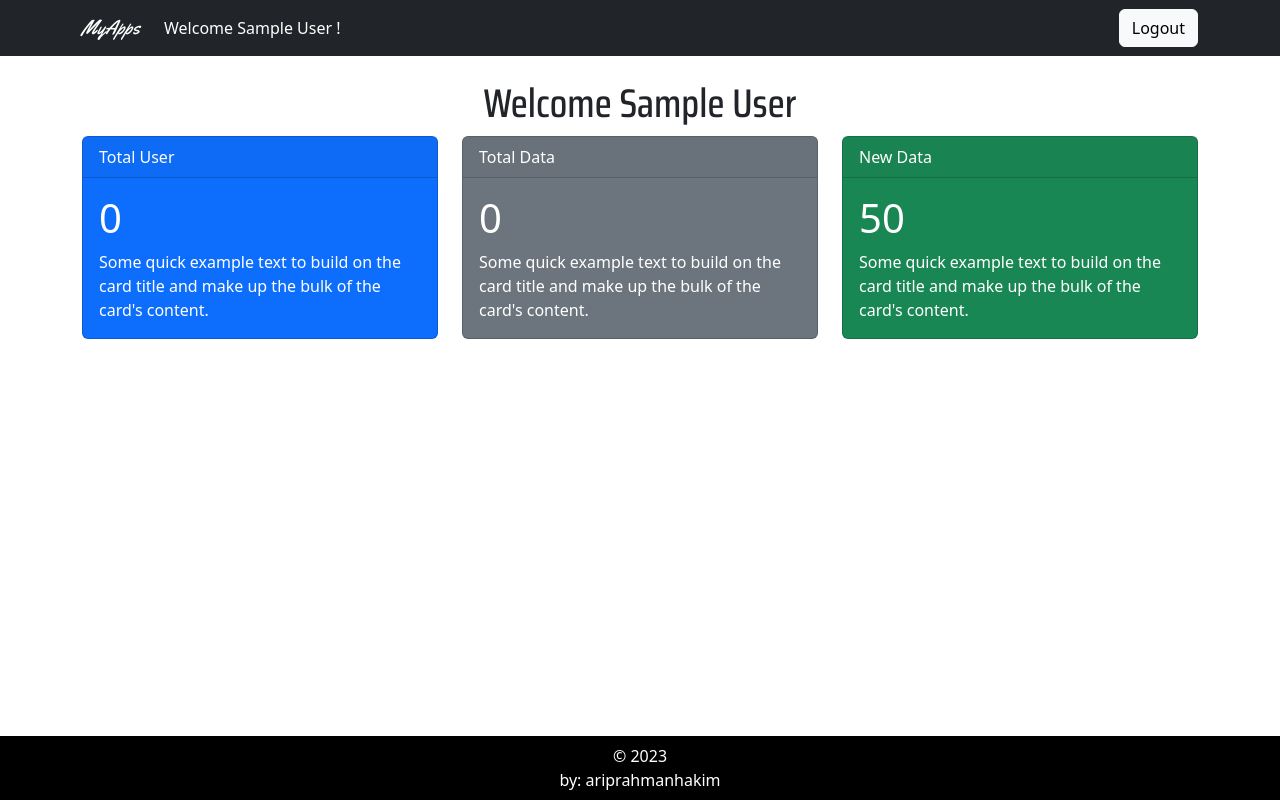
After one commit to ariprahmanhakim98/invitation, a CodeIgniter app: page /myApps/index.php/invite/c_invitation/info in a window 1280 px wide. The commit adds this page. Run offline with CodeIgniter, Linux system fonts and the light colour scheme; the visitor is signed in with stand-in values (Sample User, id 1); data that the repository does not hold is empty; some libraries are stand-ins or nearby versions.

Commit message:
add menu info for admin

```diff
--- a/application/config/config.php
+++ b/application/config/config.php
@@ -24,7 +24,7 @@ defined('BASEPATH') OR exit('No direct script access allowed');
 |
 */
 $config['base_url'] = 'localhost/myApps';
-
+// $config['base_url'] = 'localhost';
 /*
 |--------------------------------------------------------------------------
 | Index File
@@ -458,8 +458,8 @@ $config['global_xss_filtering'] = FALSE;
 | 'csrf_regenerate' = Regenerate token on every submission
 | 'csrf_exclude_uris' = Array of URIs which ignore CSRF checks
 */
-// $config['csrf_protection'] = TRUE;
-$config['csrf_protection'] = FALSE;
+$config['csrf_protection'] = TRUE;
+// $config['csrf_protection'] = FALSE;
 $config['csrf_token_name'] = 'csrf_test_name';
 $config['csrf_cookie_name'] = 'csrf_cookie_name';
 $config['csrf_expire'] = 7200;
--- a/application/controllers/invite/C_invitation.php
+++ b/application/controllers/invite/C_invitation.php
@@ -65,4 +65,17 @@ class C_invitation extends CI_Controller
 		redirect('http://localhost/myApps/invite/c_invitation');
 	}
 
+	function info()
+	{
+		$tbl = 'tbl_invitation';
+		$tbl2 = 'users';
+		// $log = ('' =>$this->session->userdata("nama"));
+
+		$data['user'] = $this->model->geted($tbl2)->num_rows();
+		$data['data'] = $this->model->geted($tbl)->num_rows();
+
+		// var_dump($data['user']);
+		$this->load->view('info_v', $data);
+	}
+
 }
--- a/application/models/M_invitation.php
+++ b/application/models/M_invitation.php
@@ -41,4 +41,10 @@ class M_invitation extends CI_Model
         return $dbarif->select('*')->from($gettable)->where($where)->like($where2)->get();
     }
 
+	function geted($gettable)
+    {
+        $dbarif = $this->load->database('default', TRUE);
+        return $dbarif->select('*')->from($gettable)->get();
+    }
+
 }
--- /dev/null
+++ b/application/views/info_v.php
@@ -0,0 +1,91 @@
+<!doctype html>
+<html lang="en">
+
+<head>
+	<meta charset="utf-8">
+	<meta name="viewport" content="width=device-width, initial-scale=1">
+	<title>MyApps</title>
+	<link href="https://cdn.jsdelivr.net/npm/bootstrap@5.3.0-alpha3/dist/css/bootstrap.min.css" rel="stylesheet" integrity="sha384-KK94CHFLLe+nY2dmCWGMq91rCGa5gtU4mk92HdvYe+M/SXH301p5ILy+dN9+nJOZ" crossorigin="anonymous">
+	<link rel="stylesheet" href="https://cdn.jsdelivr.net/npm/izitoast/dist/css/iziToast.min.css">
+	<link rel="stylesheet" type="text/css" href="../../assets/css/styled.css">
+
+</head>
+
+<body>
+	<nav class="navbar navbar-expand-lg bg-dark" data-bs-theme="dark">
+		<div class="container">
+			<a class="navbar-brand myapps" href="#">MyApps</a>
+			<button class="navbar-toggler" type="button" data-bs-toggle="collapse" data-bs-target="#navbarSupportedContent" aria-controls="navbarSupportedContent" aria-expanded="false" aria-label="Toggle navigation">
+				<span class="navbar-toggler-icon"></span>
+			</button>
+			<div class="collapse navbar-collapse" id="navbarSupportedContent">
+				<ul class="navbar-nav me-auto mb-2 mb-lg-0">
+					<li class="nav-item">
+						<a class="nav-link active">Welcome <?php echo $this->session->userdata("nama"); ?> !</a>
+					</li>
+					<?php if ($this->session->userdata("nama") == 'admin') : ?>
+						<li class="nav-item">
+							<a href="../../invite/c_invitation" class="nav-link active">list</a>
+						</li>
+						<li class="nav-item">
+							<a href="#" class="nav-link active">Info</a>
+						</li>
+					<?php endif; ?>
+				</ul>
+				<form class="d-flex">
+					<a href="../c_auth/logout">
+						<button type="button" class="btn btn-light">Logout</button>
+					</a>
+				</form>
+			</div>
+		</div>
+	</nav>
+	<div class="container mt-4" style="margin-bottom: 100px">
+		<div class="text-center">
+			<h1 class="list">Welcome <?php echo $this->session->userdata("nama"); ?></h1>
+		</div>
+		<div class="row">
+			<div class="col-lg-4">
+				<div class="card text-bg-primary mb-3">
+					<div class="card-header">Total User</div>
+					<div class="card-body">
+						<h1 class="card-title"><?= $user ?></h1>
+						<p class="card-text">Some quick example text to build on the card title and make up the bulk of the card's content.</p>
+					</div>
+				</div>
+			</div>
+			<div class="col-lg-4">
+				<div class="card text-bg-secondary mb-3">
+					<div class="card-header">Total Data</div>
+					<div class="card-body">
+						<h1 class="card-title"><?= $data ?></h1>
+						<p class="card-text">Some quick example text to build on the card title and make up the bulk of the card's content.</p>
+					</div>
+				</div>
+			</div>
+			<div class="col-lg-4">
+				<div class="card text-bg-success mb-3">
+					<div class="card-header">New Data</div>
+					<div class="card-body">
+						<h1 class="card-title">50</h1>
+						<p class="card-text">Some quick example text to build on the card title and make up the bulk of the card's content.</p>
+					</div>
+				</div>
+			</div>
+		</div>
+	</div>
+	<footer class="footer fixed-bottom text-center">
+		<div class="container">
+			<div class="row">
+				<div class="col-sm-12 py-2">
+					<span>&copy; 2023</span><br>
+					<span>by: ariprahmanhakim</span>
+				</div>
+			</div>
+		</div>
+	</footer>
+	<script src="https://cdn.jsdelivr.net/npm/izitoast/dist/js/iziToast.min.js"></script>
+	<script src="https://cdn.jsdelivr.net/npm/bootstrap@5.3.0-alpha3/dist/js/bootstrap.bundle.min.js" integrity="sha384-ENjdO4Dr2bkBIFxQpeoTz1HIcje39Wm4jDKdf19U8gI4ddQ3GYNS7NTKfAdVQSZe" crossorigin="anonymous"></script>
+</body>
+
+</html>
--- a/application/views/login_v.php
+++ b/application/views/login_v.php
@@ -17,11 +17,9 @@
 			<div class="col-lg-4 mt-5">
 				<div class="card">
 				<img src="assets/img/bg.jpg" class="card-img-top" style="max-height: 125px" alt="img mountain">
-					<!-- <div class="card-header text-center">
-						<h2>LOGIN</h2>
-					</div> -->
 					<div class="card-body">
 						<form action="c_auth/aksi_login" method="post">
+						<input type="hidden" name="<?= $this->security->get_csrf_token_name() ?>" value="<?= $this->security->get_csrf_hash() ?>" id="<?= $this->security->get_csrf_token_name() ?>">
 							<div class="mb-3">
 								<label class="form-label">Username</label>
 								<input type="text" name="username" class="form-control">
--- a/assets/css/styled.css
+++ b/assets/css/styled.css
@@ -11,3 +11,12 @@
 .myapps{
 	font-family: 'Yellowtail', cursive;
 }
+
+footer {
+	background-color: black;
+	color: white;
+}
+
+#mb-table {
+	margin-bottom: 100px;
+}
```
Also changed, not shown: application/views/list_v.php (+19 -2 lines).
